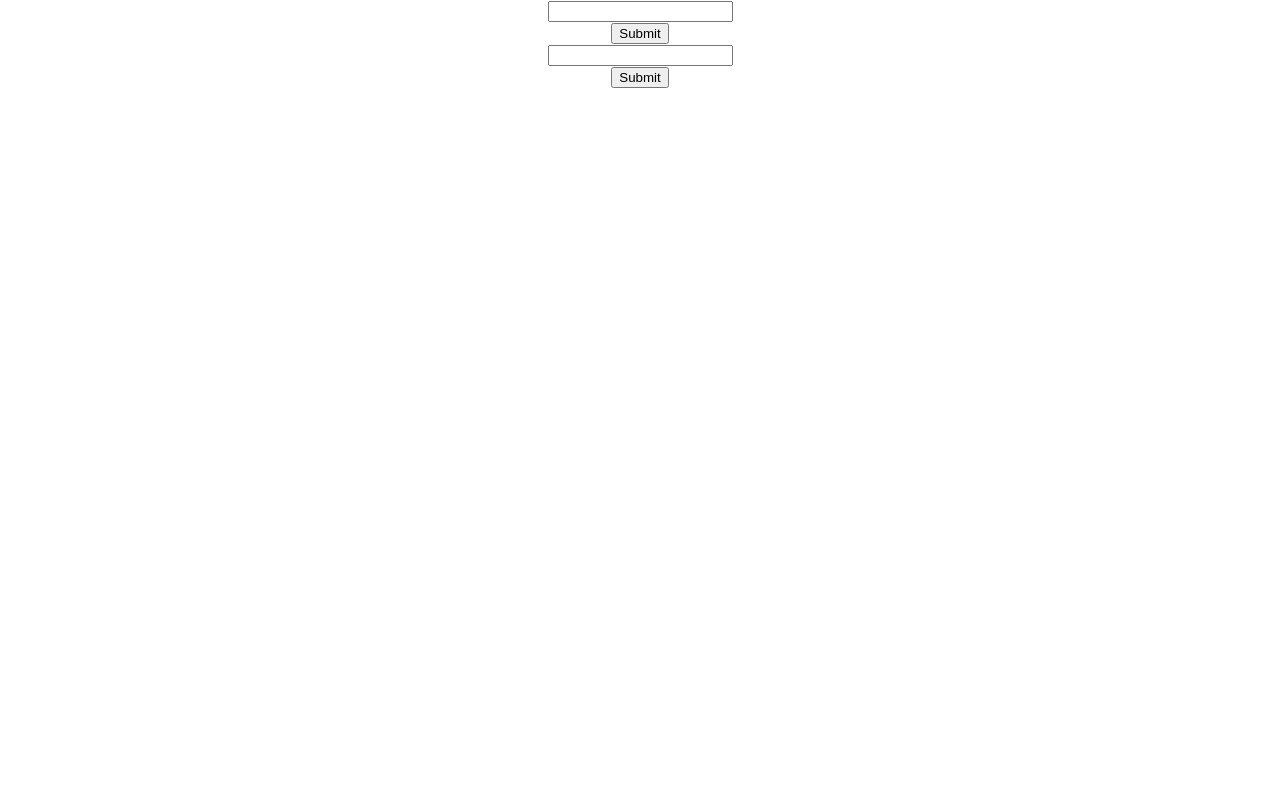
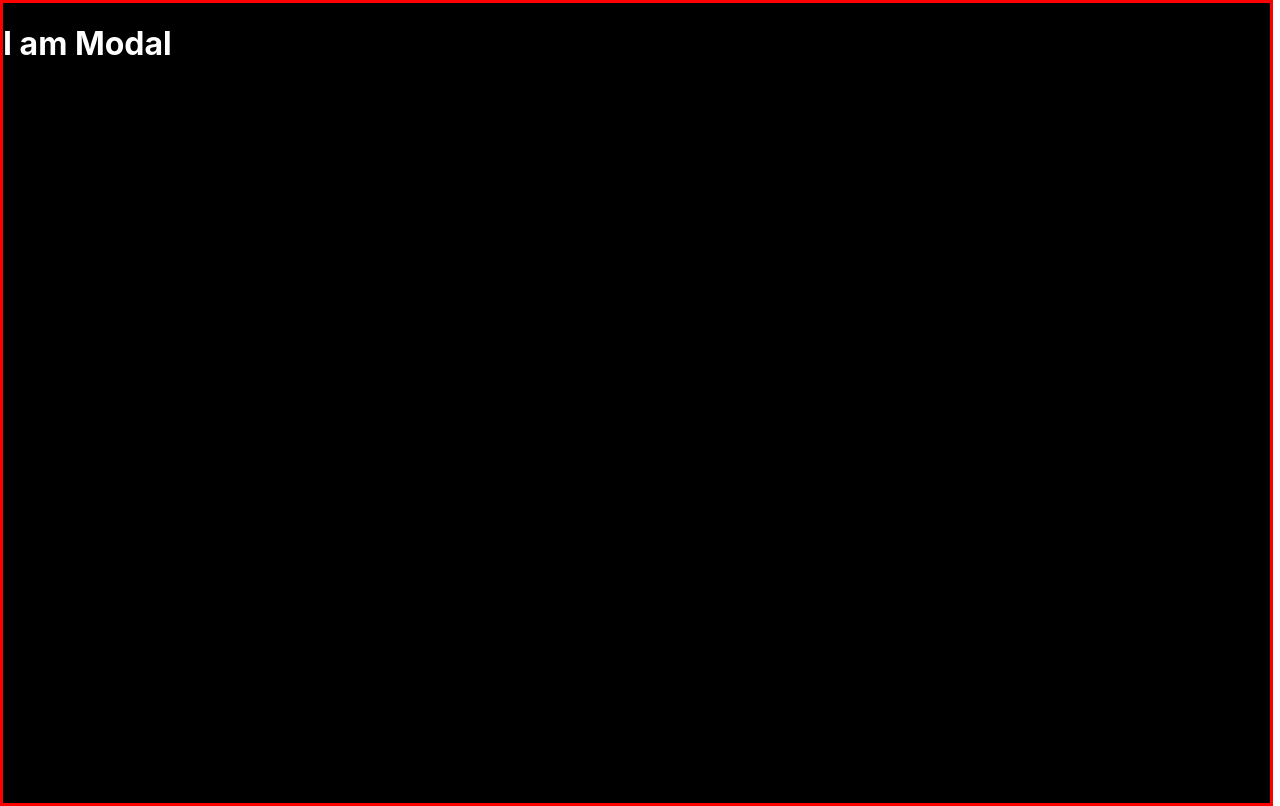
Before and after one commit to coderdost/react-misc-examples, a React (Create React App) app: page / in a window 1280 px wide. Built offline with nearby package versions, Linux system fonts and the light colour scheme.

Commit message:
react-portal

```diff
--- a/public/index.html
+++ b/public/index.html
@@ -29,6 +29,8 @@
   <body>
     <noscript>You need to enable JavaScript to run this app.</noscript>
     <div id="root"></div>
+    <div id="modal"></div>
+
     <!--
       This HTML file is a template.
       If you open it directly in the browser, you will see an empty page.
--- a/src/App.css
+++ b/src/App.css
@@ -1,38 +1,13 @@
 .App {
   text-align: center;
 }
-
-.App-logo {
-  height: 40vmin;
-  pointer-events: none;
-}
-
-@media (prefers-reduced-motion: no-preference) {
-  .App-logo {
-    animation: App-logo-spin infinite 20s linear;
-  }
-}
-
-.App-header {
-  background-color: #282c34;
-  min-height: 100vh;
-  display: flex;
-  flex-direction: column;
-  align-items: center;
-  justify-content: center;
-  font-size: calc(10px + 2vmin);
+.modal{
+  position: absolute;
+  top: 0;
+  z-index: 10;
+  width:99%;
+  height: 100vh;
+  background-color: black;
+  border: 3px solid red;
   color: white;
 }
-
-.App-link {
-  color: #61dafb;
-}
-
-@keyframes App-logo-spin {
-  from {
-    transform: rotate(0deg);
-  }
-  to {
-    transform: rotate(360deg);
-  }
-}
--- a/src/App.js
+++ b/src/App.js
@@ -1,12 +1,14 @@
 import logo from './logo.svg';
 import './App.css';
-import {UnControlledForm,ControlledForm} from './forms';
+import {Modal, ModalContent} from './modal';
 
 function App() {
   return (
     <div className="App">
-      <UnControlledForm></UnControlledForm>
-      <ControlledForm></ControlledForm>
+      <h1>App</h1>
+      <Modal>
+        <ModalContent></ModalContent>
+      </Modal>
     </div>
   );
 }
--- /dev/null
+++ b/src/modal.js
@@ -0,0 +1,20 @@
+import React from "react"
+import ReactDOM from 'react-dom';
+import './App.css';
+const Modal = (props)=>{
+
+    return (
+        ReactDOM.createPortal(props.children,
+            document.getElementById('modal'))
+    )
+}
+
+const ModalContent = ()=>{
+   return(
+       <div class="modal">
+         <h1> I am Modal</h1>
+       </div>
+   )
+}
+
+export {Modal,ModalContent}
```
